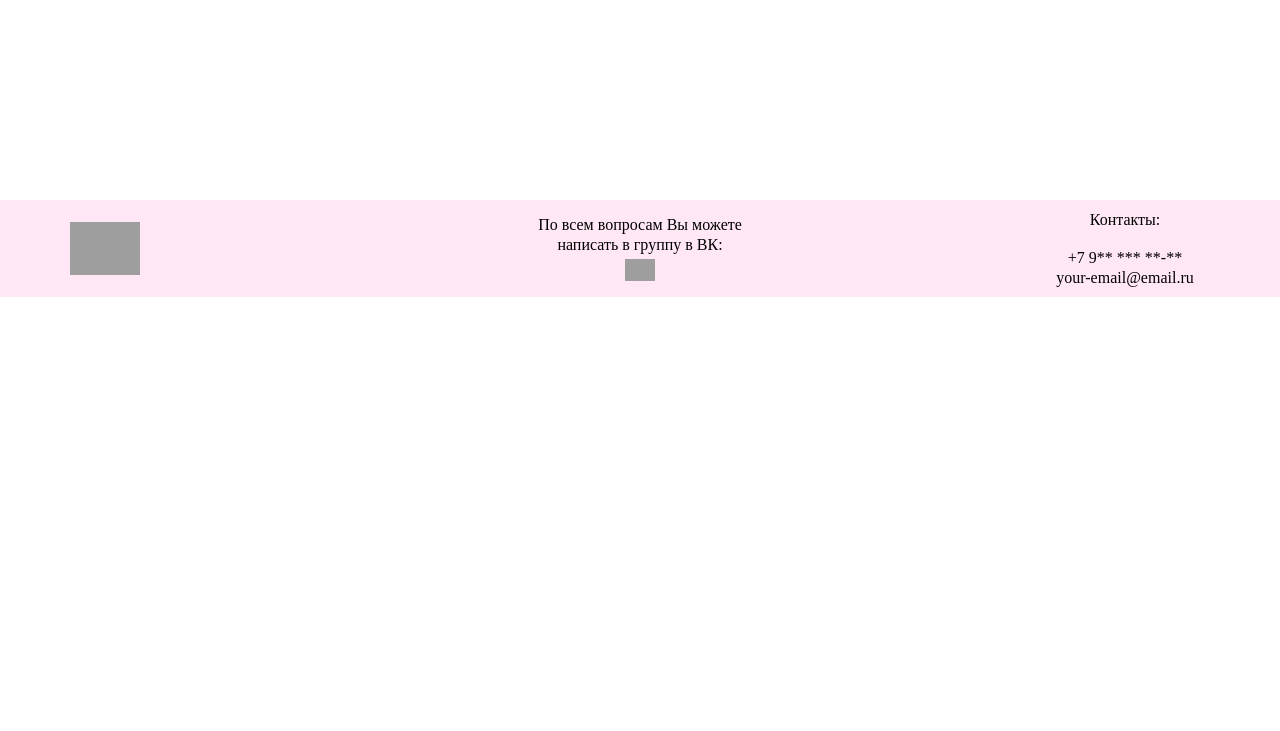
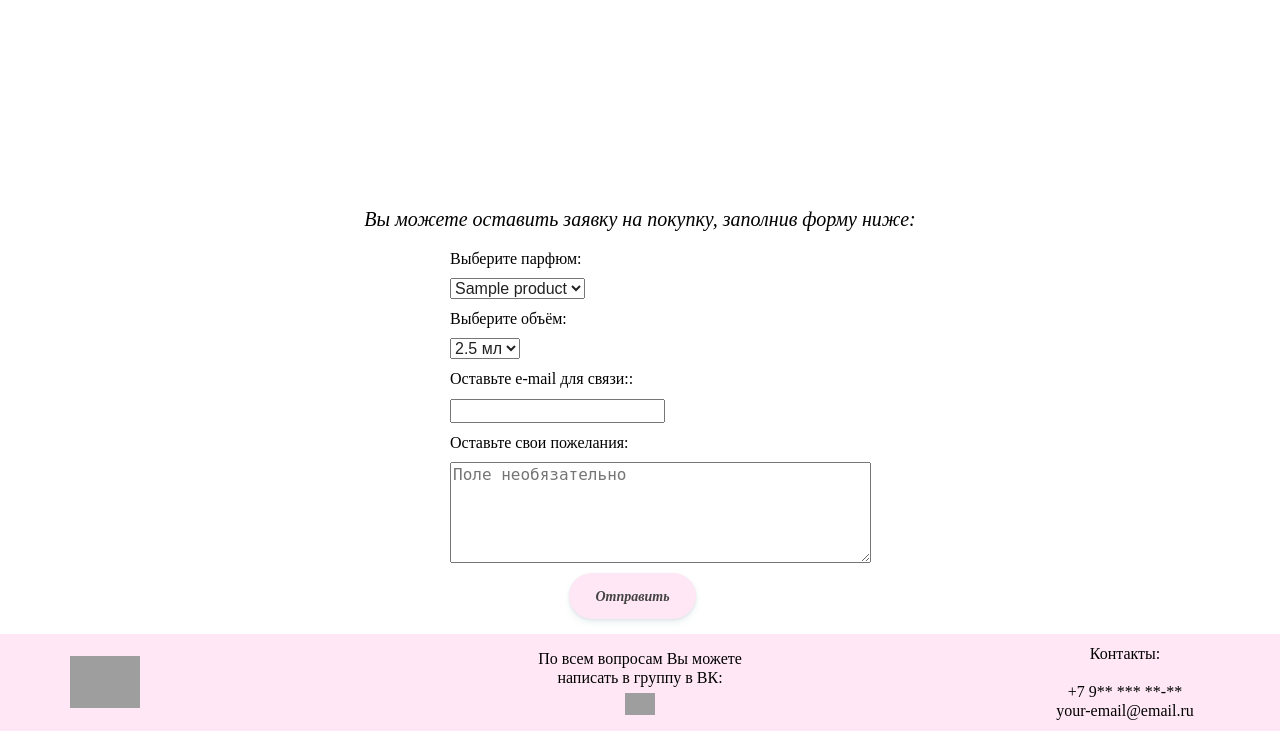
Before and after one commit to sheeont/university, a Django app: template Web/sevita/main/templates/main/product.html in a window 1280 px wide. Shown: the part 800-1531 px from the top of the page. Before the commit the page ends 1097 px from the top, so only its background shows below. Run offline with Django 4.2, Linux system fonts and the light colour scheme; tables that the repository leaves empty hold one stand-in row (values such as "Sample post"); the template is opened without the code that fills it: values that come from a table or form of the project are taken from there, most other values are stand-ins (such as "Sample title", 1, 10 or a date in 2020); some web fonts are replaced; grey boxes are pictures that could not be loaded.

Commit message:
Add purchase request form on product page and also make slug for products

```diff
--- /dev/null
+++ b/Web/sevita/main/forms.py
@@ -0,0 +1,18 @@
+from django import forms
+from .models import *
+
+CHOICES = (
+    ("1", '2.5 мл'),
+    ("2", '5 мл'),
+    ("3", '10 мл')
+)
+
+
+class FeedBack(forms.Form):
+    product = forms.ModelChoiceField(queryset=Product.objects.all(), label="Выберите парфюм", initial=0)
+    volume = forms.ChoiceField(choices=CHOICES, label="Выберите объём")
+    contacts = forms.EmailField(label='Оставьте e-mail для связи:')
+    description = forms.CharField(
+        widget=forms.Textarea(attrs={'cols': 40, 'rows': 5, 'placeholder': 'Поле необязательно'}),
+        label="Оставьте свои пожелания",
+        required=False)
--- a/Web/sevita/main/models.py
+++ b/Web/sevita/main/models.py
@@ -23,7 +23,7 @@
         return self.title
 
     def get_absolute_url(self):
-        return reverse('catalog', kwargs={'prod_id': self.pk})
+        return reverse('product', kwargs={'prod_slug': self.slug})
 
     class Meta:
         verbose_name = 'Товар'
--- a/Web/sevita/main/static/main/css/style.css
+++ b/Web/sevita/main/static/main/css/style.css
@@ -900,6 +900,7 @@
 
 .product_description {
     padding-left: 50px;
+    padding-bottom 10px;
 
     display: flex;
     flex-direction: column;
@@ -964,8 +965,6 @@
 	touch-action: manipulation;
 	vertical-align: top;
 	transition: box-shadow 0.2s;
-
-
 }
 
 .btn:focus-visible {
@@ -988,3 +987,31 @@
 	color: #444;
 	cursor: not-allowed;
 }
+
+/* Form styles */
+
+.form__wrapper {
+    max-width: 400px;
+    margin: 0 auto;
+}
+
+.form_label {
+    padding-left: 10px;
+}
+
+.product__fbheader {
+    font-weight: 400;
+    font-style: italic;
+    font-size: 20px;
+    line-height: 39px;
+    padding-bottom: 10px;
+    text-align: center;
+}
+
+.form_answer {
+    padding: 10px;
+}
+
+.form_btn {
+    text-align: center;
+}
--- a/Web/sevita/main/templates/main/product.html
+++ b/Web/sevita/main/templates/main/product.html
@@ -19,7 +19,7 @@
         <div class="product__wrapper">
             <div class="product__photos">
                 {% if prod.preview %}
-                    <img src="{{prod.preview.url}}" alt="{{prod.title}}" class="product__preview" align="left">
+                <img src="{{prod.preview.url}}" alt="{{prod.title}}" class="product__preview" align="left">
                 {% endif %}
             </div>
             <div class="product_description">
@@ -45,6 +45,10 @@
                             document.getElementById('5ml').disabled = false;
                             document.getElementById('10ml').disabled = true;
                         }
+
+
+
+
                     </script>
                     <button id="2.5ml" class="btn" onclick="lowVolume()" disabled>2,5 мл</button>
                     <button id="5ml" class="btn" onclick="medVolume()">5 мл</button>
@@ -52,7 +56,29 @@
                 </div>
                 <p class="prod__price" id="price">Цена: {{prod.low_price}} руб.</p>
                 <p class="prod__desc">{{prod.content}}</p>
+
+
             </div>
+
+            <div class="product__feedback">
+                <p class="product__fbheader">Вы можете оставить заявку на покупку, заполнив форму ниже:</p>
+                <div class="form__wrapper">
+                    <form action="" method="post">
+                        {% csrf_token %}
+
+                        <div class="form_error">{{ form.non_field_errors }}</div>
+
+                        {% for f in form %}
+                            <label for="{{ f.id_for_label }}" class="form_label">{{f.label}}: </label>
+                            <p class="form_answer">{{ f }}</p>
+                            <div class="form_error">{{ f.errors }}</div>
+                        {% endfor %}
+
+                        <div class="form_btn"><button class="btn" type="submit">Отправить</button></div>
+                    </form>
+                </div>
+            </div>
+
         </div>
     </div>
 
--- a/Web/sevita/main/urls.py
+++ b/Web/sevita/main/urls.py
@@ -4,9 +4,8 @@
 
 urlpatterns = [
     path('', index, name='home'),
-    # path('', index, name='about'),
     path('catalog/', catalog, name='catalog'),
     path('payment/', payment, name='payment'),
     path('contacts/', contacts, name='contacts'),
-    path('product/<int:prod_id>', show_product, name='product')
+    path('product/<slug:prod_slug>', show_product, name='product')
 ]
```
Also changed, not shown: Web/sevita/main/telegram.py (added, +25 -0 lines), Web/sevita/main/views.py (+23 -4 lines).
